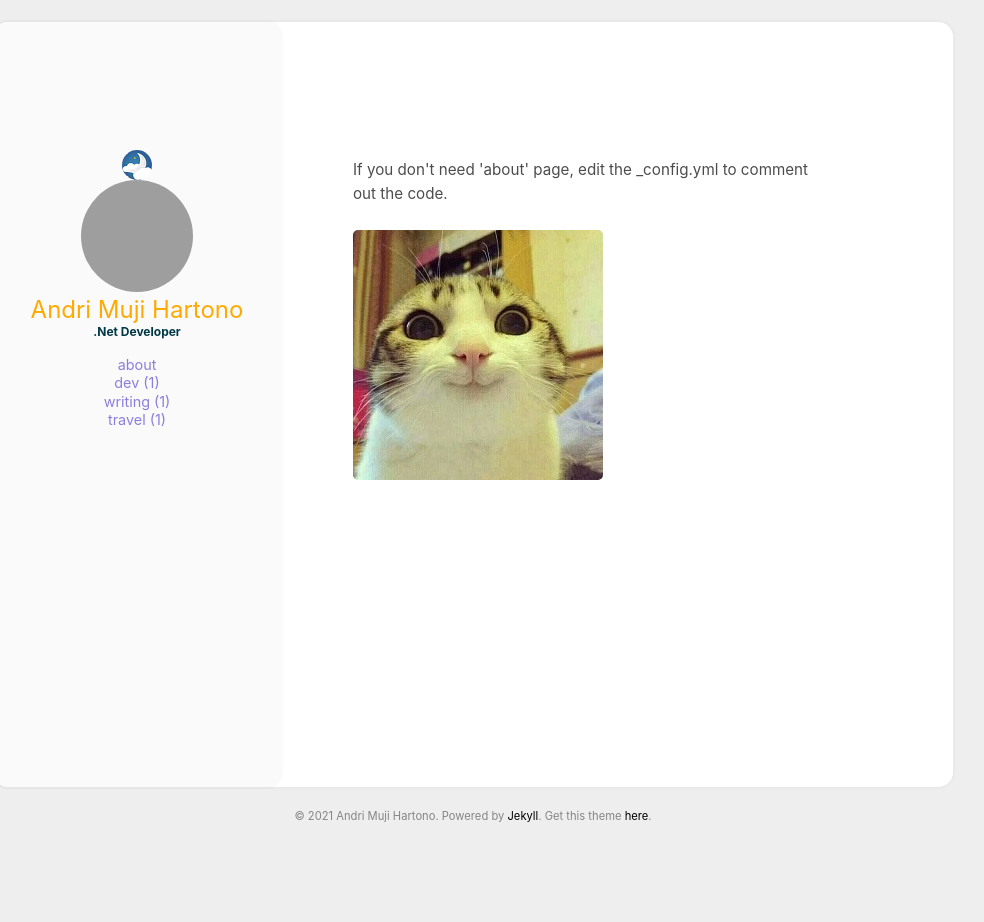
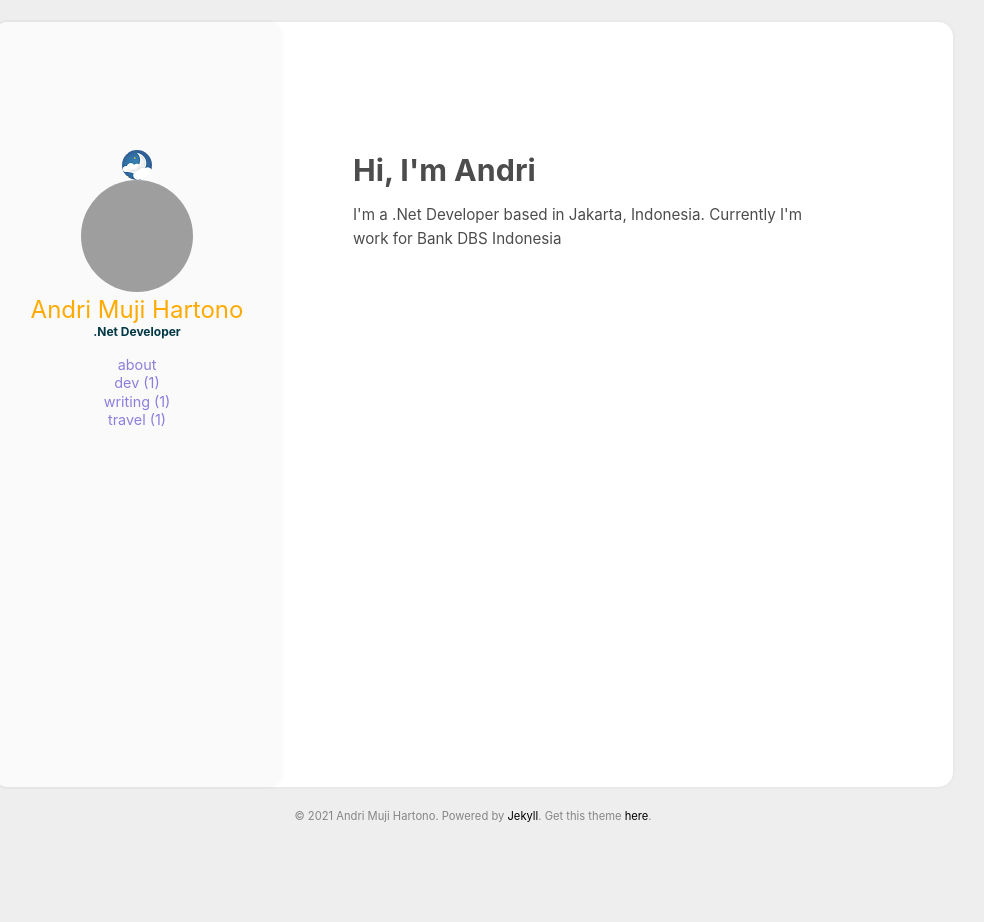
Before and after one commit to andrimujihartono/andrimujihartono.github.io, a Jekyll site: the page built from aboutme.html, in a window 1280 px wide. Shown: the whole page, without its empty margins (167-1151 px from the left). Built offline with Jekyll 4.4.1, drawn with Linux system fonts in a browser that asks for light colours; grey boxes are pictures that could not be loaded.

Commit message:
edit about page

```diff
--- a/aboutme.html
+++ b/aboutme.html
@@ -4,10 +4,11 @@ layout: page
 
 <section class="aboutme">
     <div class="post_content">
+        <p><h1>Hi, I'm Andri</h1></p>
         <p>
-            If you don't need 'about' page, edit the _config.yml to comment out the code.
+             I'm a .Net Developer based in  Jakarta, Indonesia. Currently I'm work for Bank DBS Indonesia
             <br><br>
-            <img src="https://starry99.github.io/catbook/assets/img/cat1.jpg">
+
         </p>
     </div>
 </section>
```
